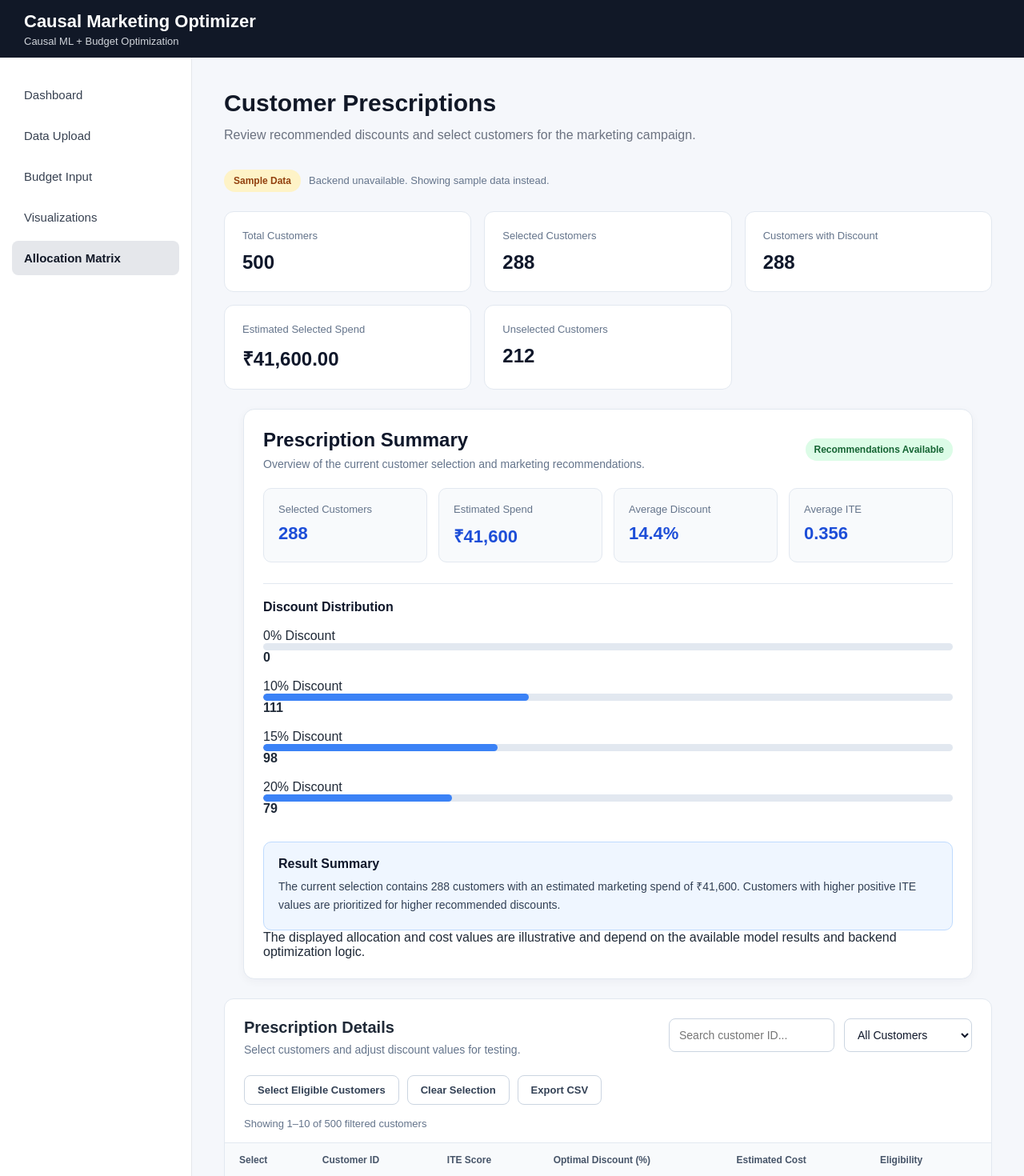
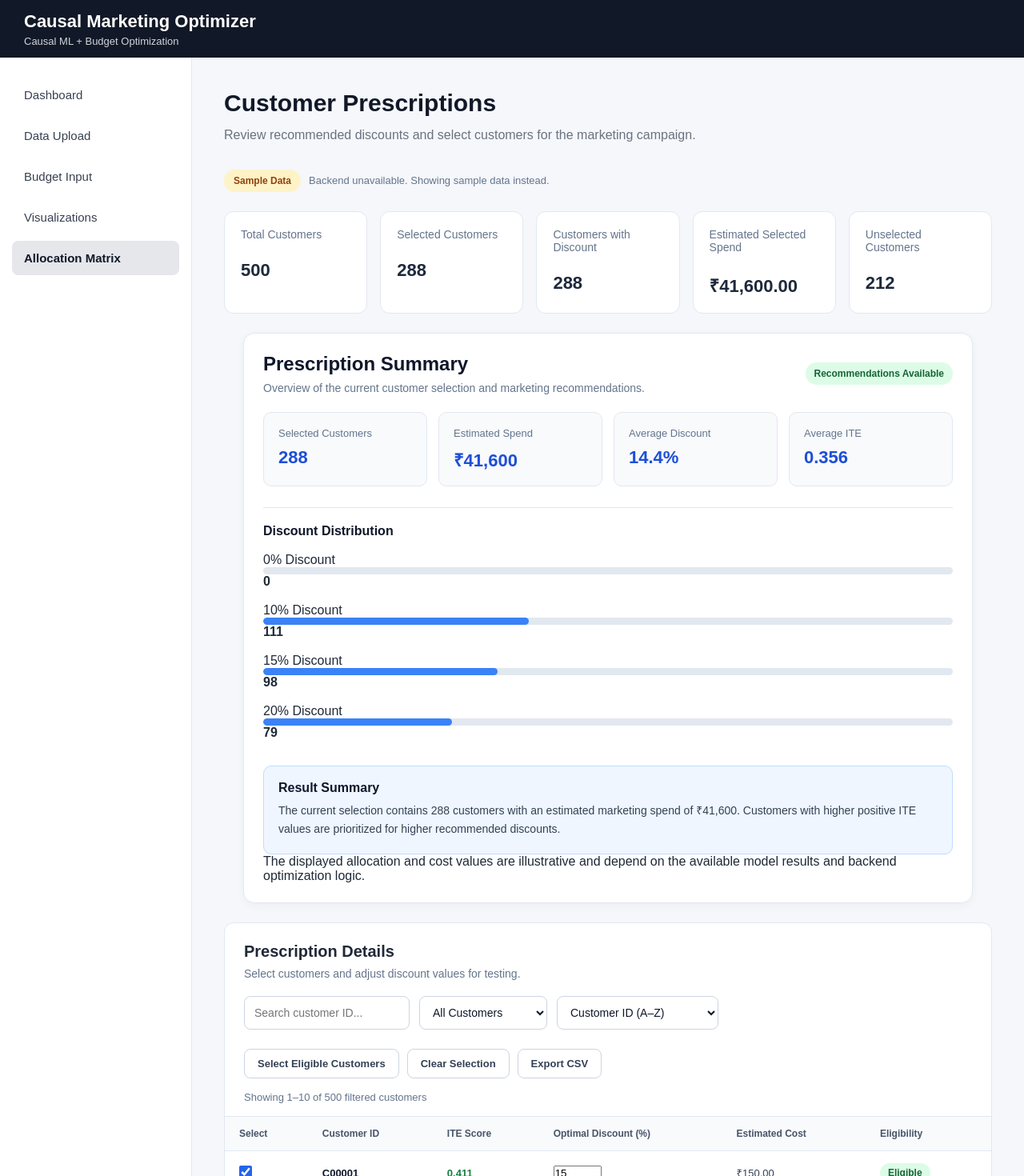
Before and after one commit to priyanshi-sahu05/EconoCausal, a React app in the folder frontend/: page /allocation in a window 1280 px wide. Shown: the top 1470 px of the page at 80% size. Built offline with nearby package versions, Linux system fonts and the light colour scheme; no server answers; the HTML template or start-up script is replaced by a standard one.

Commit message:
Add allocation sorting and improve dashboard UI

```diff
--- a/frontend/src/index.css
+++ b/frontend/src/index.css
@@ -1827,3 +1827,81 @@ display: none;
     grid-template-columns: 1fr;
   }
 }
+
+/* Allocation summary cards */
+.allocation-summary {
+  display: grid;
+  grid-template-columns: repeat(5, minmax(0, 1fr));
+  gap: 16px;
+  margin: 24px 0;
+}
+
+.allocation-summary-card {
+  min-width: 0;
+  padding: 20px;
+  background: #ffffff;
+  border: 1px solid #e2e8f0;
+  border-radius: 12px;
+}
+
+.allocation-summary-card span {
+  display: block;
+  margin-bottom: 12px;
+  color: #64748b;
+  font-size: 14px;
+}
+
+.allocation-summary-card strong {
+  color: #1e293b;
+  font-size: 22px;
+  overflow-wrap: anywhere;
+}
+
+/* Discount validation */
+.discount-input-wrapper {
+  min-width: 100px;
+}
+
+.discount-error {
+  margin: 5px 0 0;
+  color: #dc2626;
+  font-size: 12px;
+  line-height: 1.4;
+}
+
+/* Empty search results */
+.empty-state {
+  padding: 24px 12px;
+  text-align: center;
+  color: #64748b;
+}
+
+.empty-state h3 {
+  margin: 0 0 8px;
+  color: #1e293b;
+  font-size: 16px;
+}
+
+.empty-state p {
+  margin: 0;
+  font-size: 14px;
+}
+
+/* Responsive layout */
+@media (max-width: 1200px) {
+  .allocation-summary {
+    grid-template-columns: repeat(3, minmax(0, 1fr));
+  }
+}
+
+@media (max-width: 768px) {
+  .allocation-summary {
+    grid-template-columns: repeat(2, minmax(0, 1fr));
+  }
+}
+
+@media (max-width: 480px) {
+  .allocation-summary {
+    grid-template-columns: 1fr;
+  }
+}
--- a/frontend/src/pages/AllocationMatrix.jsx
+++ b/frontend/src/pages/AllocationMatrix.jsx
@@ -6,6 +6,7 @@ import { fetchAllocationResults } from "../utils/api";
 function AllocationMatrix() {
   const [searchTerm, setSearchTerm] = useState("");
   const [eligibilityFilter, setEligibilityFilter] = useState("all");
+  const [sortOption, setSortOption] = useState("customer-asc");
   const [prescriptions, setPrescriptions] = useState(allocationResults);
   const [dataSource, setDataSource] = useState("mock");
   const [loading, setLoading] = useState(true);
@@ -19,7 +20,7 @@ function AllocationMatrix() {
 
   useEffect(() => {
     setCurrentPage(1);
-  }, [searchTerm, eligibilityFilter]);
+  }, [searchTerm, eligibilityFilter, sortOption]);
 
   useEffect(() => {
     let active = true;
@@ -135,7 +136,7 @@ function AllocationMatrix() {
   const filteredResults = useMemo(() => {
     const normalizedSearch = searchTerm.trim().toLowerCase();
 
-    return prescriptions.filter((customer) => {
+    const filtered = prescriptions.filter((customer) => {
       const matchesSearch = String(customer.customerId)
         .toLowerCase()
         .includes(normalizedSearch);
@@ -147,7 +148,30 @@ function AllocationMatrix() {
 
       return matchesSearch && matchesEligibility;
     });
-  }, [prescriptions, searchTerm, eligibilityFilter]);
+
+    const compareText = (a, b) =>
+      String(a).localeCompare(String(b), undefined, { numeric: true });
+
+    filtered.sort((a, b) => {
+      switch (sortOption) {
+        case "customer-desc":
+          return compareText(b.customerId, a.customerId);
+        case "ite-high":
+          return Number(b.ite) - Number(a.ite);
+        case "ite-low":
+          return Number(a.ite) - Number(b.ite);
+        case "discount-high":
+          return Number(b.recommendedDiscount) - Number(a.recommendedDiscount);
+        case "cost-high":
+          return Number(b.estimatedCost) - Number(a.estimatedCost);
+        case "customer-asc":
+        default:
+          return compareText(a.customerId, b.customerId);
+      }
+    });
+
+    return filtered;
+  }, [prescriptions, searchTerm, eligibilityFilter, sortOption]);
 
   const totalPages = Math.max(
     1,
@@ -429,6 +453,19 @@ function AllocationMatrix() {
               <option value="eligible">Eligible</option>
               <option value="ineligible">Ineligible</option>
             </select>
+
+            <select
+              value={sortOption}
+              onChange={(event) => setSortOption(event.target.value)}
+              aria-label="Sort allocation results"
+            >
+              <option value="customer-asc">Customer ID (A–Z)</option>
+              <option value="customer-desc">Customer ID (Z–A)</option>
+              <option value="ite-high">ITE Score (Highest)</option>
+              <option value="ite-low">ITE Score (Lowest)</option>
+              <option value="discount-high">Discount (Highest)</option>
+              <option value="cost-high">Estimated Cost (Highest)</option>
+            </select>
           </div>
         </div>
 
```
